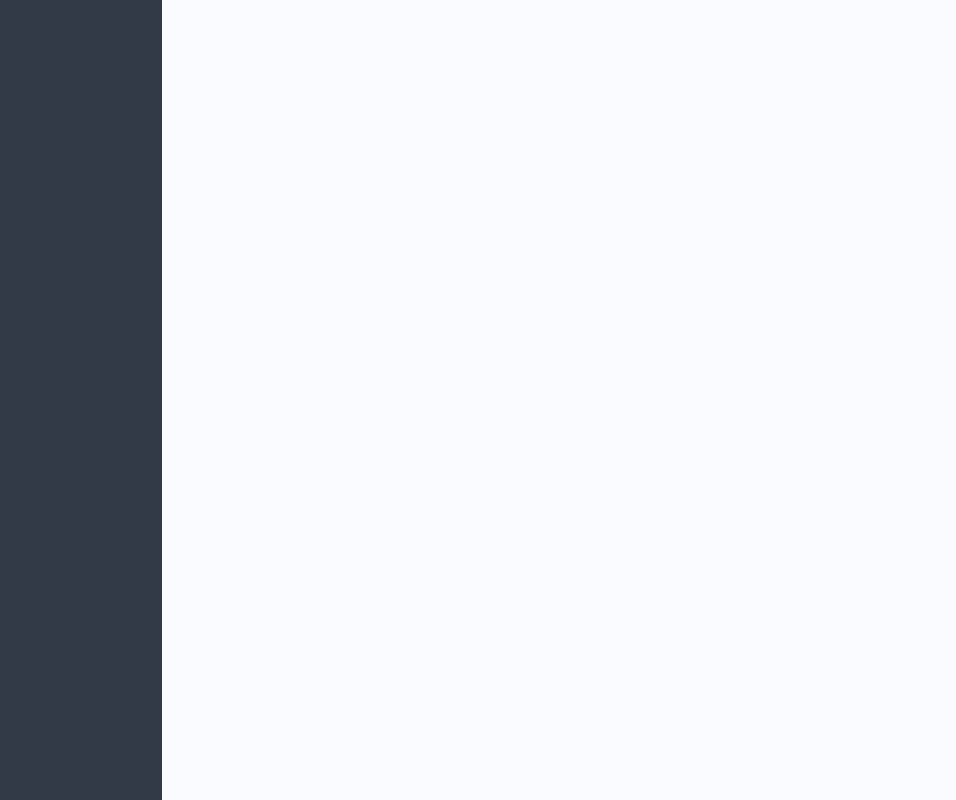
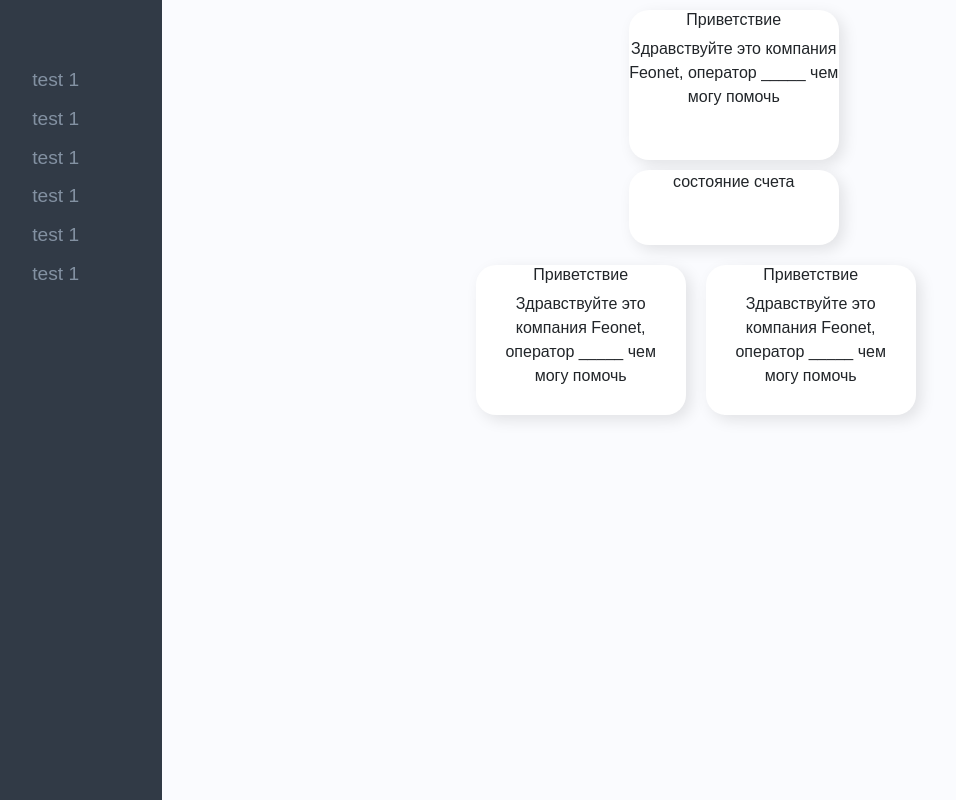
Before and after one commit to SpIIIII/interactiveCards, a React (Create React App) app: page / in a window 1280 px wide. Shown: the whole page, without its empty margins (39-995 px from the left). Built offline with nearby package versions, Linux system fonts and the light colour scheme.

Commit message:
end day update

```diff
--- a/package.json
+++ b/package.json
@@ -8,7 +8,7 @@
     "bootstrap": "4.5.3",
     "react": "17.0.0",
     "react-dom": "17.0.0",
-    "react-scripts": "3.4.3"
+    "react-scripts": "^4.0.1"
   },
   "devDependencies": {
     "typescript": "3.8.3"
--- a/src/App.js
+++ b/src/App.js
@@ -1,13 +1,15 @@
 import React from "react";
 import "./styles.css";
 import SideBar from "./pages/sideBar";
+import MainCard from "./pages/mainCard";
 
 export default function App() {
   return (
-    <div className="App row">
-      {/* <div clssName="header"></div> */}
-      <div className="mainCard col"></div>
-      <SideBar />
+    <div className="App">
+      <div className="row cont">
+        <SideBar />
+        <MainCard />
+      </div>
     </div>
   );
 }
--- a/src/pages/mainCard.js
+++ b/src/pages/mainCard.js
@@ -0,0 +1,45 @@
+import React from "react";
+
+function NodeResp() {
+  return (
+    <div className="nodeResponse">
+      <h6>Приветствие</h6>
+      <span>
+        Здравствуйте это компания Feonet, оператор _____ чем могу помочь
+      </span>
+    </div>
+  );
+}
+function NodeReq() {
+  return (
+    <div className="nodeRequest">
+      <span>состояние счета</span>
+    </div>
+  );
+}
+
+function Node() {
+  return (
+    <div className="col-sm-2">
+      <NodeResp />
+      <NodeReq />
+    </div>
+  );
+}
+
+function MainCard() {
+  return (
+    <div className="mainCard col-sm-10">
+      {/* <div className="mainCard col-sm-10"> */}
+      <div className="row justify-content-center">
+        <Node />
+      </div>
+      <div className="row justify-content-center">
+        <NodeResp />
+        <NodeResp />
+      </div>
+    </div>
+  );
+}
+
+export default MainCard;
--- a/src/pages/sideBar.js
+++ b/src/pages/sideBar.js
@@ -1,9 +1,58 @@
-import React from "react";
+import React, { useRef, useState } from "react";
+
+function SideBarPunct() {
+  const [selected, tagSelect] = useState(false);
+  const thisElRef = useRef(null);
+  const makeSelect = () => {
+    tagSelect(true);
+    thisElRef.current.className = "barTextSelect";
+  };
+  const makePreSelect = () => {
+    if (!selected) {
+      thisElRef.current.className = "barTextPreSelect";
+    }
+  };
+  const makeUnSelect = () => {
+    if (!selected) {
+      thisElRef.current.className = "barText";
+    }
+  };
+
+  return (
+    <div
+      onClick={makeSelect}
+      onMouseEnter={makePreSelect}
+      onMouseLeave={makeUnSelect}
+      ref={thisElRef}
+    >
+      test 1
+    </div>
+  );
+}
 
 function SideBar() {
   return (
-    <div className="sideBar col-2">
-      <ul></ul>
+    <div className="sideBar col-sm-2">
+      <ul className="barText">
+        <li>
+          <SideBarPunct />
+        </li>
+        <li>
+          <SideBarPunct />
+        </li>
+        <li>
+          <SideBarPunct />
+        </li>
+        <li>
+          <SideBarPunct />
+        </li>
+        <li>
+          <SideBarPunct />
+        </li>
+        <li>
+          <SideBarPunct />
+        </li>
+      </ul>
     </div>
   );
 }
--- a/src/styles.css
+++ b/src/styles.css
@@ -1,26 +1,75 @@
+@import common;
 * {
   margin: 0;
   padding: 0;
 }
 
 .App {
+  margin: 0;
+  padding: 0;
   position: relative;
-  width: 100vw;
+  /* width: 100vw; */
   height: 100vh;
-  background-color: lightcyan;
   font-family: sans-serif;
   text-align: center;
 }
 
 .mainCard {
-  height: 100%;
-  position: absolute;
+  height: 100vh;
+  /* position: absolute; */
   background-color: #fafbfe;
 }
 
 .sideBar {
-  height: 100%;
+  height: 100vh;
   /* width: 20vw; */
-  position: absolute;
+  /* position: absolute; */
   background-color: #313a46;
 }
+
+ul {
+  padding: 7vh 0;
+  list-style-type: none;
+}
+li {
+  margin: 10px 0;
+}
+
+.barText {
+  font-size: 1.2rem;
+  color: #8391a2;
+  transition: all cubic-bezier(0.22, 0.76, 0.4, 0.97) 0.4s;
+}
+.barTextPreSelect {
+  color: #bccee4;
+  transition: all cubic-bezier(0.22, 0.76, 0.4, 0.97) 0.4s;
+}
+.barTextSelect {
+  font-size: 1.2rem;
+  color: #fbfbfb;
+  transition: all cubic-bezier(0.22, 0.76, 0.4, 0.97) 0.4s;
+}
+
+.mainCardContainer {
+  background-color: tomato;
+}
+.cont {
+  width: 100%;
+}
+
+.nodeResponse {
+  height: 150px;
+  width: 210px;
+  margin: 10px;
+  background-color: white;
+  border-radius: 20px;
+  box-shadow: 5px 5px 15px rgba(0, 0, 0, 0.1);
+}
+.nodeRequest {
+  height: 75px;
+  width: 210px;
+  margin: 10px;
+  background-color: white;
+  border-radius: 20px;
+  box-shadow: 5px 5px 15px rgba(0, 0, 0, 0.1);
+}
```
Also changed, not shown: 2 other files (tests, documents, lock files or other folders).
